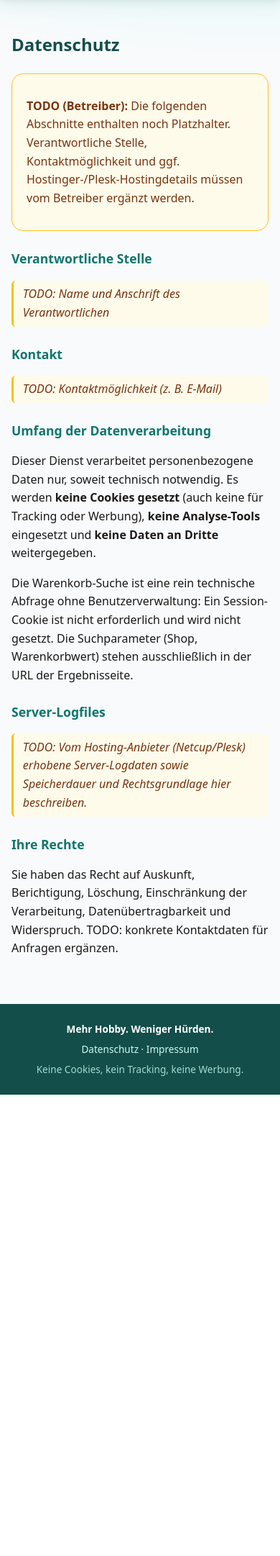
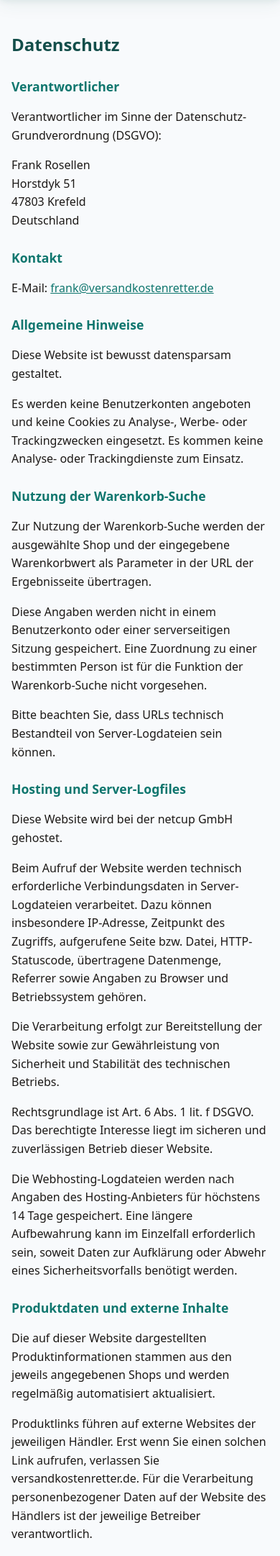
Before and after one commit to Dracoform/versandkostenretter, a PHP site: page /?page=datenschutz in a window 390 px wide. Shown: the part 68-2230 px from the top of the page at 72% size. Before the commit the page ends 1589 px from the top, so only its background shows below. Run offline with PHP 8.4, Linux system fonts and the light colour scheme; some libraries are stand-ins or nearby versions.

Commit message:
Fix invisible rescue counter; finalize Impressum and Datenschutz
A) Counter visibility:
Traced the full flow (VSKR_stats -> StatsRepository -> index.php ->
home template -> HTML -> CSS) against a production-shaped layout: the
render path itself works, so the likely production cause is a stale
cached homepage from before the counter existed (the homepage set no
cache headers, and StatsRepository::get() silently swallowed DB errors
as 0, making the problem undiagnosable).

- templates/home.php: correct German singular/plural — '1 Rettungsversuch
  gestartet!' vs 'N Rettungsversuche gestartet!' (was always plural)
- index.php: homepage now sends 'Cache-Control: no-cache, must-revalidate'
  so stale pre-counter cached pages can't be served; versioned assets
  remain fully cacheable
- src/StatsRepository.php: counter read failures are logged instead of
  silently returning 0, making an invisible counter diagnosable
- privacy design unchanged: aggregate number only, no cookies/session/
  fingerprinting/analytics; counter is plain HTML text (no digit assets)
- regression tests: 0 hidden, 1 singular, 2 plural, 1284 -> '1.284',
  plain text/no img, real /go/ click increments and next homepage shows
  the new number, no-cache header, no Set-Cookie

B) Impressum + Datenschutz:
Replaced both placeholders with the final production content (operator
Frank Rosellen, Krefeld; contact frank@versandkostenretter.de; DDG/DSGVO
sections incl. netcup hosting, server logs Art. 6 Abs. 1 lit. f, 14-day
retention, external product links/images, anonymous aggregate counter
disclosure, data-subject rights, Stand September 2026). No invented
content: no phone, VAT ID, register data, DPO, EU OS-platform link or
liability/copyright boilerplate. Pages load with zero external requests
and set no cookies.

New tests/import/run_visibility_legal_tests.php: 45 checks. Full
regression green: 80 app + 61 import + 36 guard + 19 layout + 19
migration + 6 autoload + 37 form-flow + 23 hardening + 25 counter +
12 outbound render + 29 exposure + no-cookie probe.

```diff
--- a/assets/css/main.css
+++ b/assets/css/main.css
@@ -353,6 +353,9 @@ main {
   font-style: italic;
 }
 
+.legal-stand { margin-top: 2rem; color: var(--ink-soft); font-size: .85rem; }
+.static-page a { color: var(--teal-700); }
+
 /* --- footer -------------------------------------------------------------------------- */
 .site-footer {
   background: var(--teal-900);
--- a/index.php
+++ b/index.php
@@ -240,6 +240,10 @@ function vskr_render_home(): void
         ->get(\Versandkostenretter\StatsRepository::OUTBOUND_PRODUCT_CLICKS);
 
     $pageTitle = 'Versandkostenretter — Rette deinen Warenkorb!';
+    // The homepage displays the live aggregate counter: disallow stale
+    // cached copies (a pre-counter cached page would look like a broken
+    // counter). Assets stay cacheable via their versioned URLs.
+    header('Cache-Control: no-cache, must-revalidate');
     require __DIR__ . '/templates/home.php';
 }
 
--- a/src/StatsRepository.php
+++ b/src/StatsRepository.php
@@ -68,7 +68,10 @@ final class StatsRepository
             $stmt->execute([':key' => $key]);
             $value = $stmt->fetchColumn();
             return $value === false ? 0 : (int) $value;
-        } catch (\Throwable) {
+        } catch (\Throwable $e) {
+            // Still fail-soft for the user (0), but log so operators can
+            // diagnose an invisible counter instead of guessing.
+            error_log('[vskr-stats] reading counter failed: ' . $e->getMessage());
             return 0;
         }
     }
--- a/templates/datenschutz.php
+++ b/templates/datenschutz.php
@@ -5,43 +5,142 @@ require __DIR__ . '/layout_header.php';
 <section class="static-page">
   <h1>Datenschutz</h1>
 
-  <div class="notice notice-todo">
-    <p><strong>TODO (Betreiber):</strong> Die folgenden Abschnitte enthalten noch
-    Platzhalter. Verantwortliche Stelle, Kontaktmöglichkeit und ggf. Hostinger-/Plesk-Hostingdetails
-    müssen vom Betreiber ergänzt werden.</p>
-  </div>
-
-  <h2>Verantwortliche Stelle</h2>
-  <p class="placeholder">TODO: Name und Anschrift des Verantwortlichen</p>
+  <h2>Verantwortlicher</h2>
+  <p>
+    Verantwortlicher im Sinne der Datenschutz-Grundverordnung (DSGVO):
+  </p>
+  <p>
+    Frank Rosellen<br>
+    Horstdyk 51<br>
+    47803 Krefeld<br>
+    Deutschland
+  </p>
 
   <h2>Kontakt</h2>
-  <p class="placeholder">TODO: Kontaktmöglichkeit (z. B. E-Mail)</p>
+  <p>
+    E-Mail: <a href="mailto:frank@versandkostenretter.de">frank@versandkostenretter.de</a>
+  </p>
 
-  <h2>Umfang der Datenverarbeitung</h2>
+  <h2>Allgemeine Hinweise</h2>
   <p>
-    Dieser Dienst verarbeitet personenbezogene Daten nur, soweit technisch
-    notwendig. Es werden <strong>keine Cookies gesetzt</strong> (auch keine
-    für Tracking oder Werbung), <strong>keine Analyse-Tools</strong> eingesetzt
-    und <strong>keine Daten an Dritte</strong> weitergegeben.
+    Diese Website ist bewusst datensparsam gestaltet.
   </p>
   <p>
-    Die Warenkorb-Suche ist eine rein technische Abfrage ohne
-    Benutzerverwaltung: Ein Session-Cookie ist nicht erforderlich und wird
-    nicht gesetzt. Die Suchparameter (Shop, Warenkorbwert) stehen ausschließlich
-    in der URL der Ergebnisseite.
+    Es werden keine Benutzerkonten angeboten und keine Cookies zu Analyse-,
+    Werbe- oder Trackingzwecken eingesetzt. Es kommen keine Analyse- oder
+    Trackingdienste zum Einsatz.
   </p>
 
-  <h2>Server-Logfiles</h2>
-  <p class="placeholder">
-    TODO: Vom Hosting-Anbieter (Netcup/Plesk) erhobene Server-Logdaten sowie
-    Speicherdauer und Rechtsgrundlage hier beschreiben.
+  <h2>Nutzung der Warenkorb-Suche</h2>
+  <p>
+    Zur Nutzung der Warenkorb-Suche werden der ausgewählte Shop und der
+    eingegebene Warenkorbwert als Parameter in der URL der Ergebnisseite
+    übertragen.
+  </p>
+  <p>
+    Diese Angaben werden nicht in einem Benutzerkonto oder einer
+    serverseitigen Sitzung gespeichert. Eine Zuordnung zu einer bestimmten
+    Person ist für die Funktion der Warenkorb-Suche nicht vorgesehen.
+  </p>
+  <p>
+    Bitte beachten Sie, dass URLs technisch Bestandteil von Server-Logdateien
+    sein können.
+  </p>
+
+  <h2>Hosting und Server-Logfiles</h2>
+  <p>
+    Diese Website wird bei der netcup GmbH gehostet.
+  </p>
+  <p>
+    Beim Aufruf der Website werden technisch erforderliche Verbindungsdaten
+    in Server-Logdateien verarbeitet. Dazu können insbesondere IP-Adresse,
+    Zeitpunkt des Zugriffs, aufgerufene Seite bzw. Datei, HTTP-Statuscode,
+    übertragene Datenmenge, Referrer sowie Angaben zu Browser und
+    Betriebssystem gehören.
+  </p>
+  <p>
+    Die Verarbeitung erfolgt zur Bereitstellung der Website sowie zur
+    Gewährleistung von Sicherheit und Stabilität des technischen Betriebs.
+  </p>
+  <p>
+    Rechtsgrundlage ist Art. 6 Abs. 1 lit. f DSGVO. Das berechtigte Interesse
+    liegt im sicheren und zuverlässigen Betrieb dieser Website.
+  </p>
+  <p>
+    Die Webhosting-Logdateien werden nach Angaben des Hosting-Anbieters für
+    höchstens 14 Tage gespeichert. Eine längere Aufbewahrung kann im
+    Einzelfall erforderlich sein, soweit Daten zur Aufklärung oder Abwehr
+    eines Sicherheitsvorfalls benötigt werden.
+  </p>
+
+  <h2>Produktdaten und externe Inhalte</h2>
+  <p>
+    Die auf dieser Website dargestellten Produktinformationen stammen aus
+    den jeweils angegebenen Shops und werden regelmäßig automatisiert
+    aktualisiert.
+  </p>
+  <p>
+    Produktlinks führen auf externe Websites der jeweiligen Händler. Erst
+    wenn Sie einen solchen Link aufrufen, verlassen Sie
+    versandkostenretter.de. Für die Verarbeitung personenbezogener Daten auf
+    der Website des Händlers ist der jeweilige Betreiber verantwortlich.
+  </p>
+  <p>
+    Produktbilder von externen Servern werden nur eingebunden, wenn dies für
+    den jeweiligen Shop ausdrücklich aktiviert wurde. Beim Laden eines
+    extern eingebundenen Bildes wird technisch eine Verbindung zum Server
+    des Bildanbieters hergestellt, wobei insbesondere die IP-Adresse
+    übermittelt werden kann.
+  </p>
+
+  <h2>Anonyme Nutzungsstatistik</h2>
+  <p>
+    Bei einem Klick auf einen Produktlink wird ein ausschließlich
+    aggregierter Zähler erhöht.
+  </p>
+  <p>
+    Für diesen Zähler werden keine Cookies, Benutzerkennungen oder
+    individuellen Klickverläufe angelegt. Insbesondere werden im
+    Statistik-Zähler keine IP-Adressen, Warenkorbwerte, Produkt- oder
+    Shop-Zuordnungen gespeichert.
+  </p>
+  <p>
+    Der Zähler dient ausschließlich dazu, die Nutzung des Dienstes in
+    zusammengefasster Form darzustellen.
+  </p>
+
+  <h2>Empfänger von Daten</h2>
+  <p>
+    Für den technischen Betrieb der Website wird ein Hosting-Dienstleister
+    eingesetzt:
+  </p>
+  <p>
+    netcup GmbH<br>
+    Daimlerstraße 25<br>
+    76185 Karlsruhe<br>
+    Deutschland
+  </p>
+  <p>
+    Eine Weitergabe personenbezogener Daten zu Werbe- oder Trackingzwecken
+    findet nicht statt.
   </p>
 
   <h2>Ihre Rechte</h2>
   <p>
-    Sie haben das Recht auf Auskunft, Berichtigung, Löschung, Einschränkung der
-    Verarbeitung, Datenübertragbarkeit und Widerspruch. TODO: konkrete
-    Kontaktdaten für Anfragen ergänzen.
+    Soweit die gesetzlichen Voraussetzungen vorliegen, haben Sie insbesondere
+    das Recht auf Auskunft über die zu Ihrer Person gespeicherten Daten,
+    Berichtigung unrichtiger Daten, Löschung, Einschränkung der Verarbeitung,
+    Datenübertragbarkeit sowie Widerspruch gegen die Verarbeitung.
   </p>
+  <p>
+    Sie haben außerdem das Recht, sich bei einer Datenschutz-Aufsichtsbehörde
+    zu beschweren.
+  </p>
+  <p>
+    Zur Ausübung Ihrer Rechte können Sie sich unter der oben genannten
+    Kontaktadresse an den Verantwortlichen wenden.
+  </p>
+
+  <p class="legal-stand">Stand: September 2026</p>
 </section>
 <?php require __DIR__ . '/layout_footer.php'; ?>
--- a/templates/home.php
+++ b/templates/home.php
@@ -84,7 +84,7 @@ require __DIR__ . '/layout_header.php';
 <p class="rescue-counter">
   <span aria-hidden="true">🛟</span>
   Schon <strong><?= \Versandkostenretter\View::e(number_format($rescueAttempts, 0, ',', '.')) ?></strong>
-  Rettungsversuche gestartet!
+  <?= $rescueAttempts === 1 ? 'Rettungsversuch' : 'Rettungsversuche' ?> gestartet!
 </p>
 <?php endif; ?>
 
```
Also changed, not shown: templates/impressum.php (+8 -21 lines), tests/import/run_visibility_legal_tests.php (added, +254 -0 lines).
